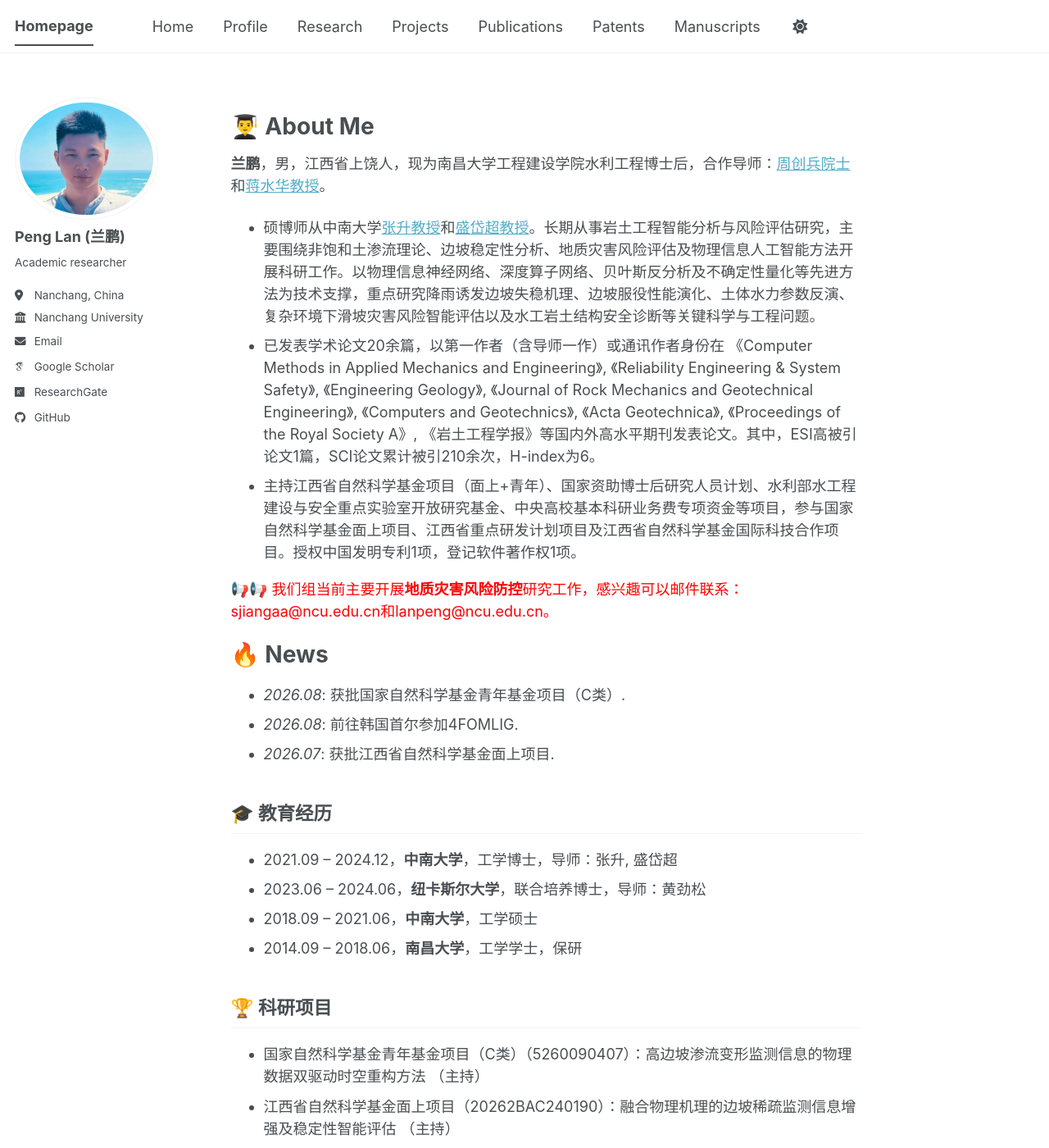
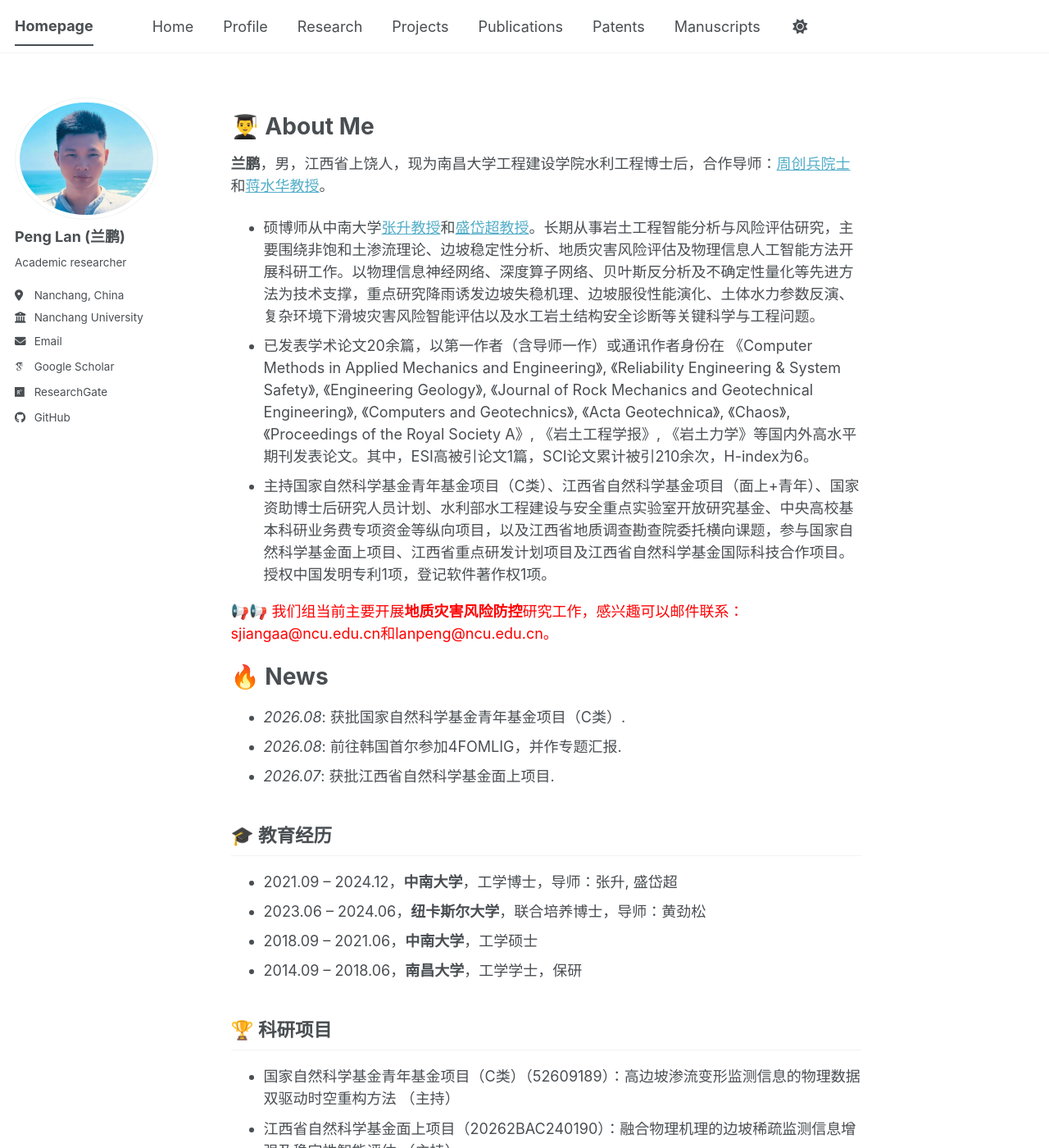
Before and after one commit to LanPeng-94/LanPeng-94.github.io, a Jekyll site: the page built from _pages/about.md, in a window 1280 px wide and 1400 px high. Shown: the whole window at 82% size. Built offline with Jekyll 4.4.1, drawn with Linux system fonts in a browser that asks for light colours; some web fonts are replaced; a script bundle is joined from its source files by our own code; library files that are not in the unit come from our copies; some of the changed text lies outside the part shown.

Commit message:
Update homepage profile and publications

```diff
--- a/_pages/about.md
+++ b/_pages/about.md
@@ -21,15 +21,15 @@ redirect_from:
 **兰鹏**，男，江西省上饶人，现为南昌大学工程建设学院水利工程博士后，合作导师：[周创兵院士](https://baike.baidu.com/item/%E5%91%A8%E5%88%9B%E5%85%B5/6475721)和[蒋水华教授](https://teacher.ncu.edu.cn/publish/ncujsh/)。
 
 - 硕博师从中南大学[张升教授](https://faculty.csu.edu.cn/zhangsheng/zh_CN/index.htm)和[盛岱超教授](https://baike.baidu.com/item/%E7%9B%9B%E5%B2%B1%E8%B6%85/7592211)。长期从事岩土工程智能分析与风险评估研究，主要围绕非饱和土渗流理论、边坡稳定性分析、地质灾害风险评估及物理信息人工智能方法开展科研工作。以物理信息神经网络、深度算子网络、贝叶斯反分析及不确定性量化等先进方法为技术支撑，重点研究降雨诱发边坡失稳机理、边坡服役性能演化、土体水力参数反演、复杂环境下滑坡灾害风险智能评估以及水工岩土结构安全诊断等关键科学与工程问题。
-- 已发表学术论文20余篇，以第一作者（含导师一作）或通讯作者身份在 《Computer Methods in Applied Mechanics and Engineering》, 《Reliability Engineering & System Safety》, 《Engineering Geology》, 《Journal of Rock Mechanics and Geotechnical Engineering》, 《Computers and Geotechnics》, 《Acta Geotechnica》, 《Proceedings of the Royal Society A》, 《岩土工程学报》等国内外高水平期刊发表论文。其中，ESI高被引论文1篇，SCI论文累计被引210余次，H-index为6。
-- 主持江西省自然科学基金项目（面上+青年）、国家资助博士后研究人员计划、水利部水工程建设与安全重点实验室开放研究基金、中央高校基本科研业务费专项资金等项目，参与国家自然科学基金面上项目、江西省重点研发计划项目及江西省自然科学基金国际科技合作项目。授权中国发明专利1项，登记软件著作权1项。
+- 已发表学术论文20余篇，以第一作者（含导师一作）或通讯作者身份在 《Computer Methods in Applied Mechanics and Engineering》, 《Reliability Engineering & System Safety》, 《Engineering Geology》, 《Journal of Rock Mechanics and Geotechnical Engineering》, 《Computers and Geotechnics》, 《Acta Geotechnica》, 《Chaos》, 《Proceedings of the Royal Society A》, 《岩土工程学报》, 《岩土力学》等国内外高水平期刊发表论文。其中，ESI高被引论文1篇，SCI论文累计被引210余次，H-index为6。
+- 主持国家自然科学基金青年基金项目（C类）、江西省自然科学基金项目（面上+青年）、国家资助博士后研究人员计划、水利部水工程建设与安全重点实验室开放研究基金、中央高校基本科研业务费专项资金等纵向项目，以及江西省地质调查勘查院委托横向课题，参与国家自然科学基金面上项目、江西省重点研发计划项目及江西省自然科学基金国际科技合作项目。授权中国发明专利1项，登记软件著作权1项。
 
 
 📢📢 <span style="color:red;">我们组当前主要开展**地质灾害风险防控**研究工作，感兴趣可以邮件联系：sjiangaa@ncu.edu.cn和lanpeng@ncu.edu.cn。</span>
 
 # 🔥 News
 - *2026.08*: 获批国家自然科学基金青年基金项目（C类）.
-- *2026.08*: 前往韩国首尔参加4FOMLIG.
+- *2026.08*: 前往韩国首尔参加4FOMLIG，并作专题汇报.
 - *2026.07*: 获批江西省自然科学基金面上项目.
 
 <a id="education"></a>
@@ -45,11 +45,12 @@ redirect_from:
 <a id="projects"></a>
 
 ## 🏆 科研项目
-- 国家自然科学基金青年基金项目（C类）（5260090407）：高边坡渗流变形监测信息的物理数据双驱动时空重构方法 （<font face="微软雅黑">主持</font>）
+- 国家自然科学基金青年基金项目（C类）（52609189）：高边坡渗流变形监测信息的物理数据双驱动时空重构方法 （<font face="微软雅黑">主持</font>）
 - 江西省自然科学基金面上项目（20262BAC240190）：融合物理机理的边坡稀疏监测信息增强及稳定性智能评估 （<font face="微软雅黑">主持</font>）
 - 江西省自然科学基金青年项目（20252BAC200634）：物理信息 DeepONet 模型赋能的边坡水力参数概率反分析方法研究 （<font face="微软雅黑">主持</font>）
 - 国家资助博士后研究人员计划（423451）：水电工程高边坡服役性能演化智能评估方法 （<font face="微软雅黑">主持</font>）
 - 水利部水工程建设与安全重点实验室（中国水利水电科学研究院）开放研究基金（IWHR-ENGI-202503）：物理-数据双驱动下高心墙堆石坝损伤智能诊断及监测系统研究 （<font face="微软雅黑">主持</font>）
+- 江西省地质调查勘查院地质环境监测所委托课题（92260268）：基于物理信息深度学习的江西省暴雨诱发滑坡变形行为监控预警研究 （<font face="微软雅黑">主持</font>）
 - 湖南省研究生重点项目（CX20220109）：基于 PINNs 算法的非饱和土路基水分迁移机理研究 （<font face="微软雅黑">主持</font>）
 - 中南大学研究生自主探索创新项目（2020zzts613）（<font face="微软雅黑">主持</font>）
 - 国家自然科学基金面上项目：考虑土体参数时空变异性的暴雨诱发边坡失稳机理及动态风险评估研究 （<font face="微软雅黑">参与</font>）
@@ -82,8 +83,8 @@ redirect_from:
 20. <u>尹掀浪</u>, 苏晶晶, 张升, 盛岱超, 何裕龙, 李冉, **兰鹏**. (2025). 基于 PI-DeepONet 算法与稀疏测点数据的两类饱和软土固结行为预测. <font color="#0099ff">铁道科学与工程学报</font>, 22(10), 4542-4552. [Full-text](https://doi.org/10.19713/j.cnki.43-1423/u.T20250046)
 21. Haibin Xiong, Shaoheng Dai, **Peng Lan**, Xuzhen He, Chengxi Tong, Sheng Zhang, Daichao Sheng. (2025). Probabilistic indirect models for undrained shear strength: addressing significant data missing and variability with advanced imputation and machine learning techniques. <font color="#0099ff">Computers and Geotechnics</font>, 187, 107488. [Full-text](https://doi.org/10.1016/j.compgeo.2025.107488)
 22. 周创兵, 谢佳伟, 蒋水华, 武威, **兰鹏**. 水工岩体三维数字建模与变形稳定智能计算. <font color="#0099ff">中国科学: 技术科学</font>, 2026, 56(7), 1768-1782. [Full-text](https://doi.org/10.1360/SST-2026-0024)
-23. **兰鹏**, <u>余厚沅</u>, 蒋水华, 谢佳伟, 孟京京, 张升. 基于深度算子网络的空间变异土体力学行为高效预测方法. <font color="#0099ff">岩土力学</font>.  (已接收)
-24. <u>胡鸿鹏</u>, 蒋水华, **兰鹏**, 王满玉. (2025). 岩质高边坡开挖位移序贯贝叶斯更新与预测. <font color="#0099ff">工程科学与技术</font>.  (已接收)
+23. <u>胡鸿鹏</u>, 蒋水华, **兰鹏**, 王满玉. (2025). 岩质高边坡开挖位移序贯贝叶斯更新与预测. <font color="#0099ff">工程科学与技术</font>.  [Full-text](https://kns.cnki.net/kcms2/article/abstract?v=sb6TFb_dKpobl28FyjtTxExb-oAXKzq8JujOhF4273ysa7mokT2IXLqtmPFpYji2-w1GgcjcxYkGp7FLQIY-JuPU854kIbSbdBOy0r8m7oR-LMb4d1g59g6jIk0fKuBo2qYLHY50xzWN6i_R_bJ5mDfYnPbUDNSQdZsTT20O27jUG9eFBgxXOw==&uniplatform=NZKPT&language=CHS)
+24. **兰鹏**, <u>余厚沅</u>, 蒋水华, 谢佳伟, 孟京京, 张升. 基于深度算子网络的空间变异地基极限破坏响应高效预测方法. <font color="#0099ff">岩土力学</font>.  (已接收)
 25. **Peng Lan**, <u>Hou-Yuan Yu</u>, Jiawei Xie, Long Jiang, Shui-Hua Jiang, Jingjing Meng, Jinsong Huang. Development of a CNN-enhanced multi-output deep operator network in predicting geotechnical failure responses considering the soil spatial variability. <font color="#0099ff">Georisk</font>.  (Revise)
 26. Zhi-Ping Deng, <u>Hou-Yuan Yu</u>, **Peng Lan\***, Min Pan, Shui-Hua Jiang, Jingjing Meng, Jinsong Huang. RBLA-Net: An efficient deep learning model for time-dependent probabilistic stability analysis of reservoir slope. <font color="#0099ff">Bulletin of Engineering Geology and the Environment</font>.  (Revise)
 27. Jingjing Meng, <u>Chenghuan Li</u>, **Peng Lan\***, Jiawei Xie, Yixian Wang. An improved multi-fidelity neural network for surrogate modeling of mechanical responses of irregularly shaped granular materials. <font color="#0099ff">Computers and Geotechnics</font>.  (Revise)
```
